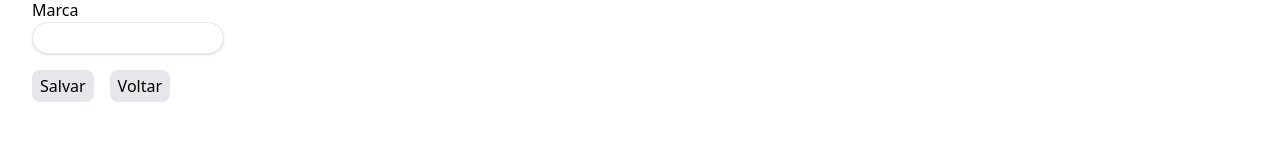
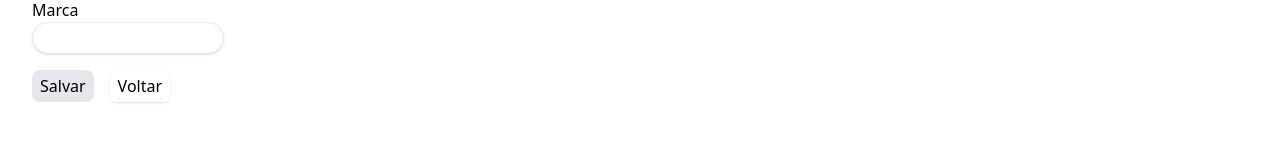
Before and after one commit to Lima2006/car-management-app, a Next.js app: page /marcas/novo in a window 1280 px wide. Shown: the part 174-316 px from the top of the page. Built offline with nearby package versions, Linux system fonts and the light colour scheme.

Commit message:
feat: visual modifications Add shadow, hover and more

```diff
--- a/src/components/atoms/link-button.tsx
+++ b/src/components/atoms/link-button.tsx
@@ -1,14 +1,32 @@
 import Link, { LinkProps } from "next/link";
+import { useRouter } from "next/router";
 
-interface LinkButtonProps extends LinkProps {
-  children: any
+interface LinkButtonProps {
+  href: string;
+  children: any;
   className?: string;
 }
 
-const LinkButton: React.FC<LinkButtonProps> = ({ href, children, className }) => (
-  <Link href={href}>
-    <div className={["bg-gray-200 px-2 py-1 rounded-lg flex flex-row cursor-pointer items-center h-min", className].join(" ")}>{children}</div>
-  </Link>
-);
+const LinkButton: React.FC<LinkButtonProps> = ({
+  href,
+  children,
+  className,
+}) => {
+  // === Next router ===
+  const { asPath } = useRouter();
+  return (
+    <Link href={href}>
+      <div
+        className={[
+          "hover:bg-white px-2 py-1 rounded-lg flex flex-row cursor-pointer items-center h-min",
+          asPath.includes(href) ? "bg-white shadow rounded-md" : "",
+          className,
+        ].join(" ")}
+      >
+        {children}
+      </div>
+    </Link>
+  );
+};
 
 export default LinkButton;
```
